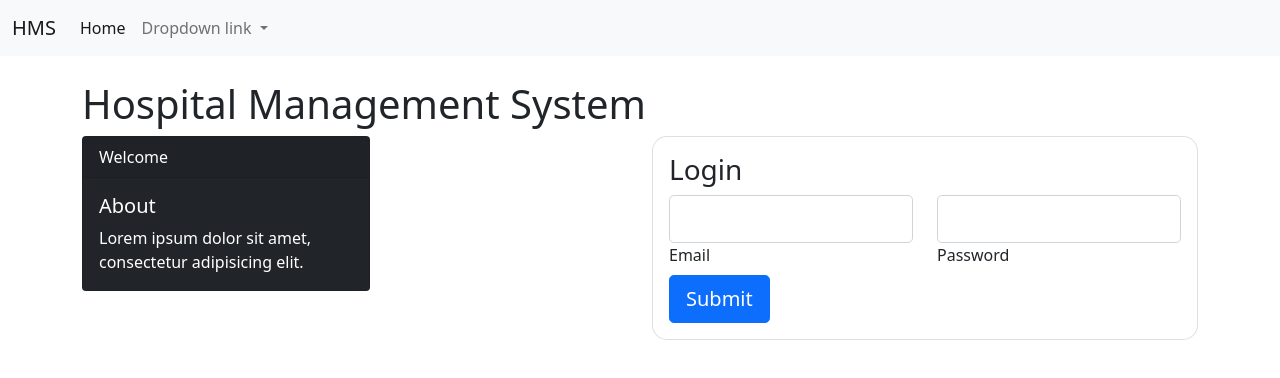
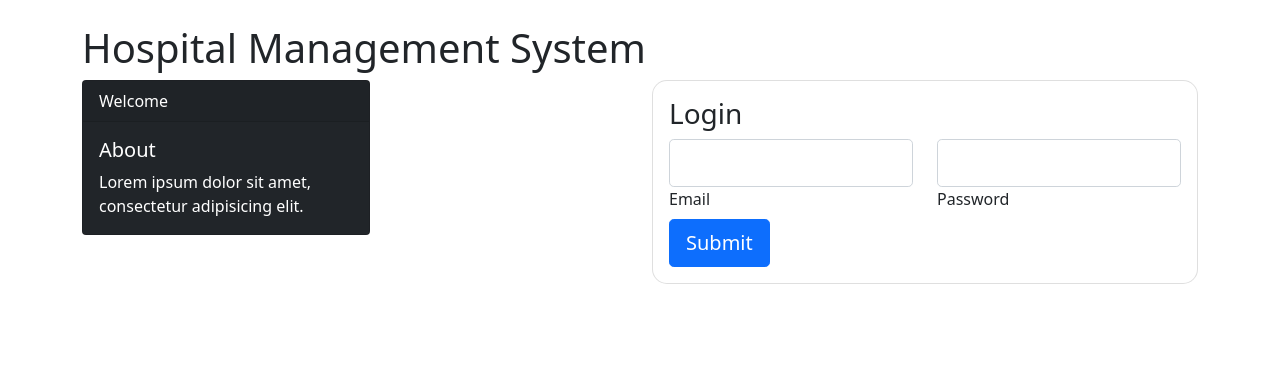
Before and after one commit to skcruzer/GHW--Hospital-Management-System, a website: page public/index.html in a window 1280 px wide. Drawn offline with nearby package versions, Linux system fonts and the light colour scheme.

Commit message:
rm navbar from login empSch became dashboard

```diff
--- a/public/index.html
+++ b/public/index.html
@@ -9,33 +9,6 @@
 
 </head>
 <body>
-    <!-- navbar  -->
-    <nav class="navbar navbar-expand-lg navbar-light bg-light">
-        <div class="container-fluid">
-          <a class="navbar-brand" href="#">HMS</a>
-          <button class="navbar-toggler" type="button" data-bs-toggle="collapse" data-bs-target="#navbarNavDropdown" aria-controls="navbarNavDropdown" aria-expanded="false" aria-label="Toggle navigation">
-            <span class="navbar-toggler-icon"></span>
-          </button>
-          <div class="collapse navbar-collapse" id="navbarNavDropdown">
-            <ul class="navbar-nav">
-              <li class="nav-item">
-                <a class="nav-link active" aria-current="page" href="#">Home</a>
-              </li>
-              <li class="nav-item dropdown">
-                <a class="nav-link dropdown-toggle" href="#" id="navbarDropdownMenuLink" role="button" data-bs-toggle="dropdown" aria-expanded="false">
-                  Dropdown link
-                </a>
-                <ul class="dropdown-menu" aria-labelledby="navbarDropdownMenuLink">
-                  <li><a class="dropdown-item" href="#">Action</a></li>
-                  <li><a class="dropdown-item" href="#">Another action</a></li>
-                  <li><a class="dropdown-item" href="#">Something else here</a></li>
-                </ul>
-              </li>
-            </ul>
-          </div>
-        </div>
-      </nav>
-
       <br>
 
 
```
Also changed, not shown: public/dashboard.html (renamed from public/empSched.html, +1 -1 lines).
